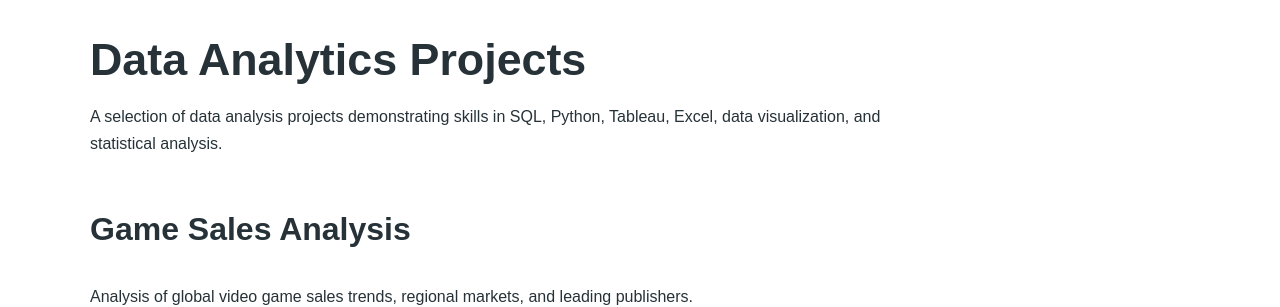
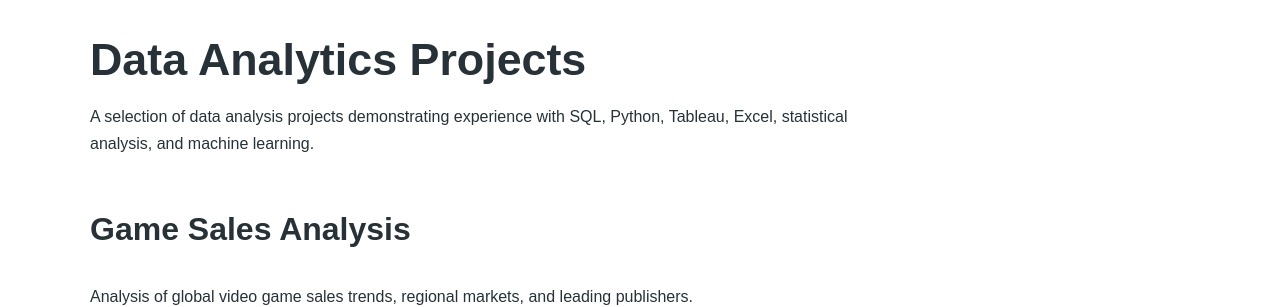
Before and after one commit to Ninja-Librarian/Ninja-Librarian.github.io, a Jekyll site: the page built from projects.md, in a window 1280 px wide. Shown: the part 135-442 px from the top of the page. Built offline with Jekyll 4.4.1, drawn with Linux system fonts in a browser that asks for light colours.

Commit message:
Update projects.md

```diff
--- a/projects.md
+++ b/projects.md
@@ -5,7 +5,7 @@
 
 # Data Analytics Projects
 
-A selection of data analysis projects demonstrating skills in SQL, Python, Tableau, Excel, data visualization, and statistical analysis.
+A selection of data analysis projects demonstrating experience with SQL, Python, Tableau, Excel, statistical analysis, and machine learning.
 
 {% assign projects = site.projects | sort: "order" %}
 
```
